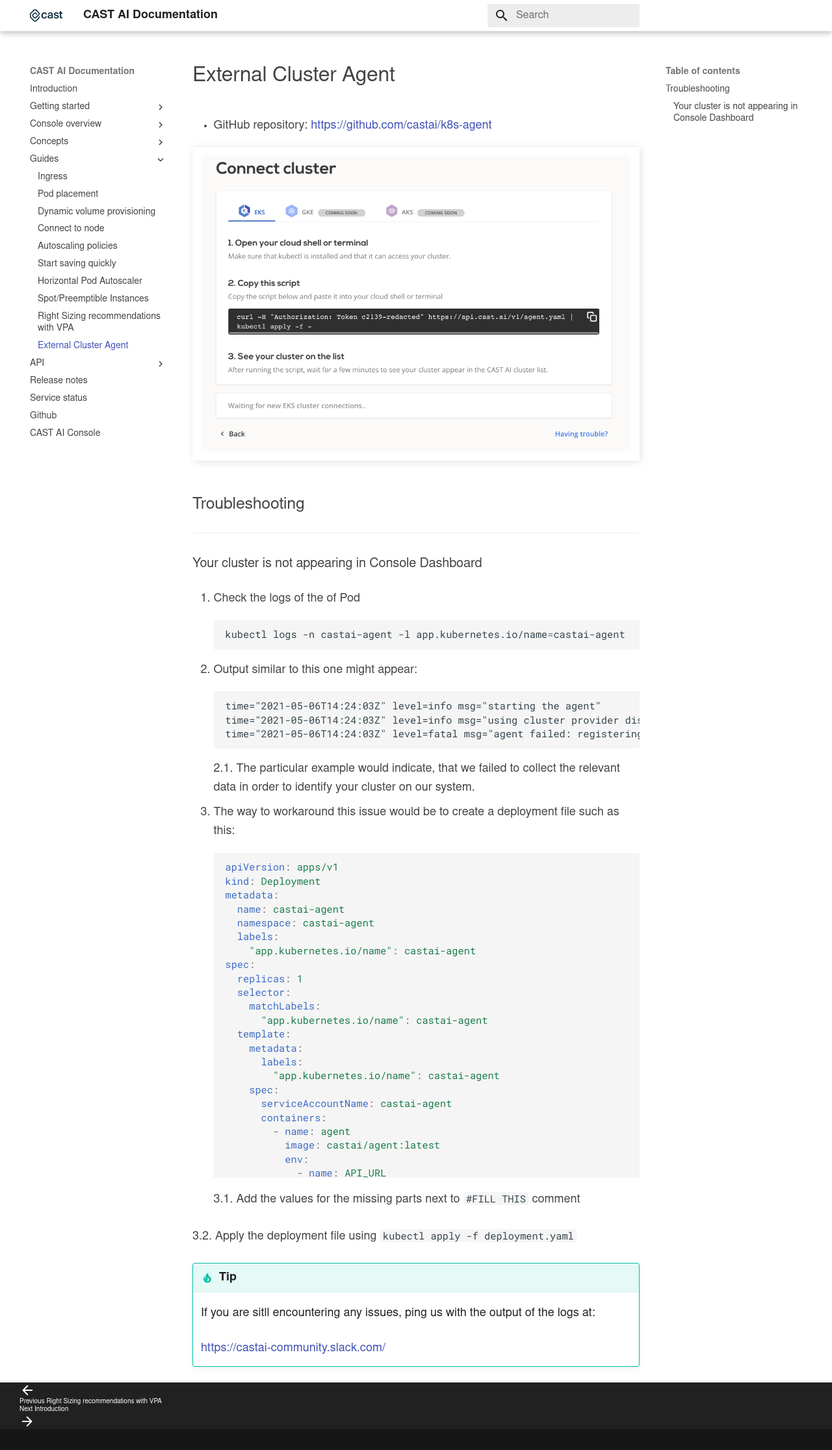
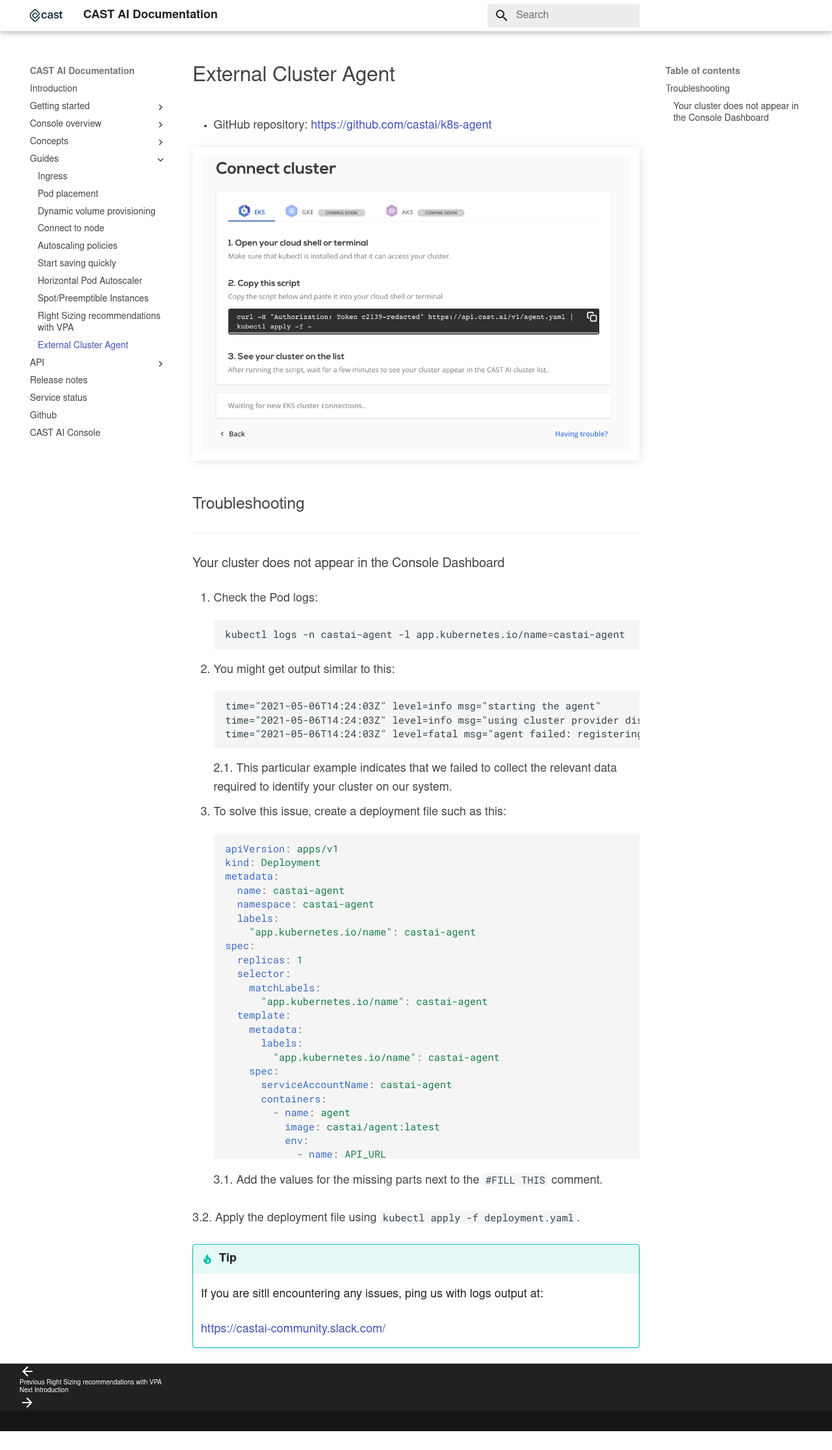
Before and after one commit to castai/docs, an MkDocs documentation site: the page built from docs/guides/agent/k8s-agent.md, in a window 1280 px wide. Shown: the whole page at 65% size. Built offline with MkDocs 1.6.1 and Material for MkDocs 9.7.7, drawn with Linux system fonts in a browser that asks for light colours; some web fonts are replaced; after the commit the page ends 2203 px from its top, so only the background shows below that.

Commit message:
Update k8s-agent.md

````diff
--- a/docs/guides/agent/k8s-agent.md
+++ b/docs/guides/agent/k8s-agent.md
@@ -9,22 +9,22 @@
 ---
 
 
-### Your cluster is not appearing in Console Dashboard
+### Your cluster does not appear in the Console Dashboard
 
-1. Check the logs of the of Pod
+1. Check the Pod logs:
     ```sh
     kubectl logs -n castai-agent -l app.kubernetes.io/name=castai-agent
     ```
 
-2. Output similar to this one might appear:
+2. You might get output similar to this:
    ```text
    time="2021-05-06T14:24:03Z" level=info msg="starting the agent"
    time="2021-05-06T14:24:03Z" level=info msg="using cluster provider discovery"
    time="2021-05-06T14:24:03Z" level=fatal msg="agent failed: registering cluster: getting cluster name: describing instance_id=i-026b5fadab5b69d67: UnauthorizedOperation: You are not authorized to perform this operation.\n\tstatus code: 403, request id: 2165c357-b4a6-4f30-9266-a51f4aaa7ce7"
    ```
-   2.1. The particular example would indicate, that we failed to collect the relevant data in order to identify your cluster on our system.
+   2.1. This particular example indicates that we failed to collect the relevant data required to identify your cluster on our system.
 
-3. The way to workaround this issue would be to create a deployment file such as this:
+3. To solve this issue, create a deployment file such as this:
    ```yaml
    apiVersion: apps/v1
    kind: Deployment
@@ -67,13 +67,13 @@
                  cpu: 1000m
                  memory: 256Mi
    ```
-   3.1. Add the values for the missing parts next to `#FILL THIS` comment
+   3.1. Add the values for the missing parts next to the `#FILL THIS` comment.
 
-   3.2. Apply the deployment file using `kubectl apply -f deployment.yaml`
+   3.2. Apply the deployment file using `kubectl apply -f deployment.yaml`.
 
 
 !!! tip
 
-      If you are sitll encountering any issues, ping us with the output of the logs at:
+      If you are sitll encountering any issues, ping us with logs output at:
 
       <https://castai-community.slack.com/>
````
